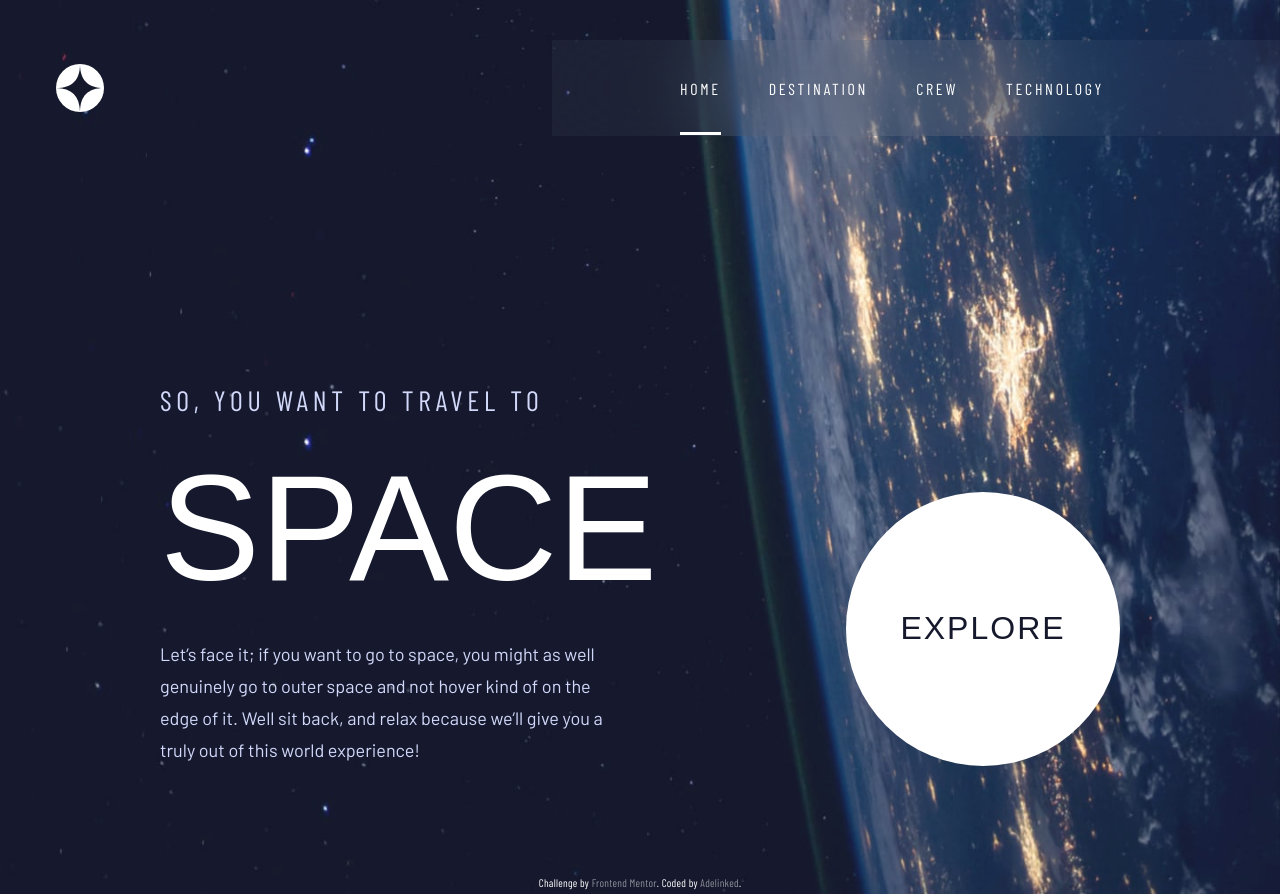
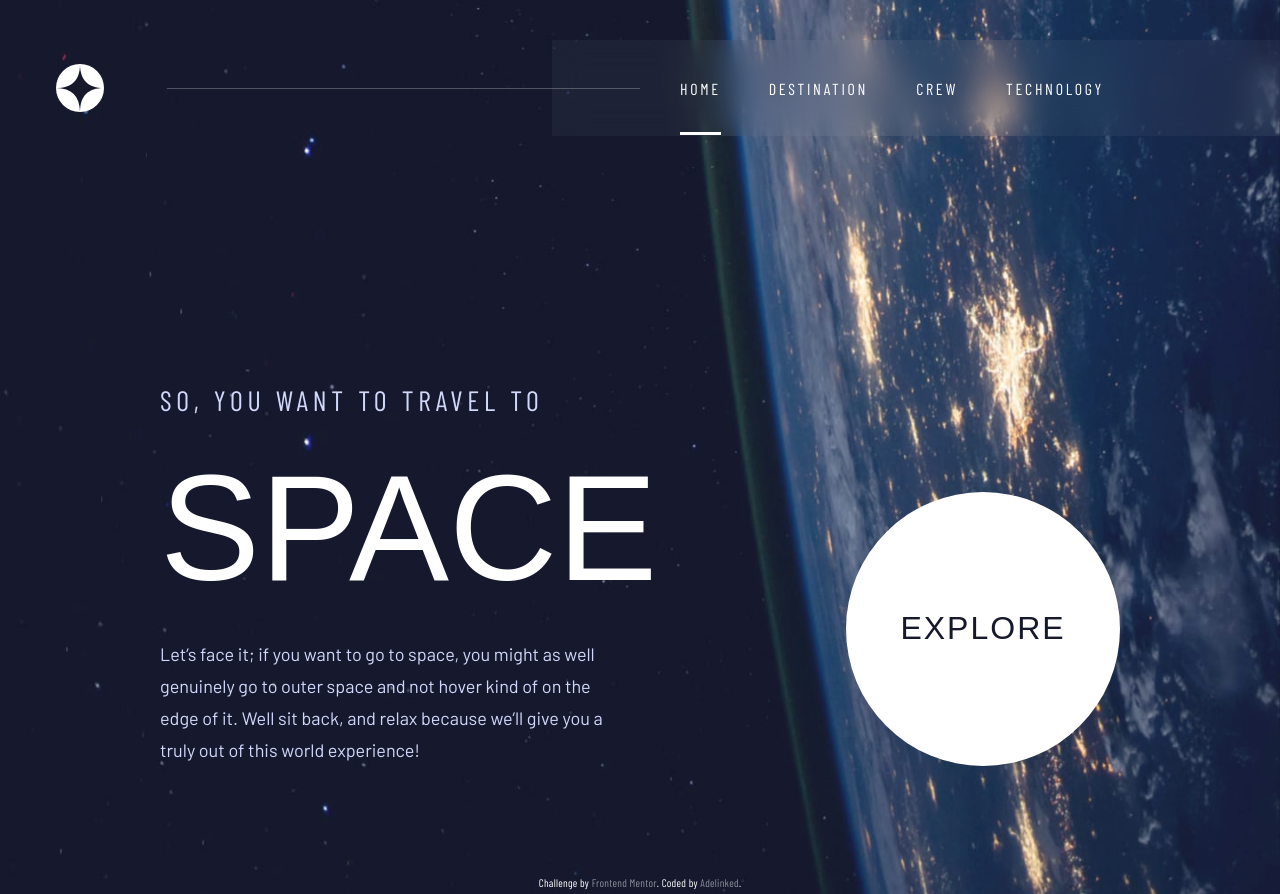
Before and after one commit to Adelinked/space-tourism, a Next.js app: page / in a window 1280 px wide. Built offline with nearby package versions, Linux system fonts and the light colour scheme; a web font is replaced by a local one.

Commit message:
add a line to the navbar

```diff
--- a/components/NavBar/NavBar.tsx
+++ b/components/NavBar/NavBar.tsx
@@ -21,13 +21,14 @@ const NavBar = () => {
         <div className="relative w-10 h-10 md:w-12 md:h-12 ">
           <Image src="/assets/shared/logo.svg" alt="Space Logo" layout="fill" />
         </div>
+        <div className="hidden lg:block absolute h-[1px] w-[28%] left-[120px] xl:w-[473px] xl:left-[167px] z-[30] bg-white opacity-25  "></div>
         <div
-          className="md:hidden hover:cursor-pointer mr-0 w-6 h-6"
+          className="md:hidden hover:cursor-pointer w-6 h-6"
           onClick={() => setShowVerticalNavBar(true)}
         >
           {showVerticalNavBar ? null : <Hamburger />}
         </div>
-        <div className="hidden md:flex justify-between items-center navBar h-full text-sm lg:text-[1rem]  md:leading-[1.0625rem] lg:leading-[1.1875rem] md:tracking-[0.1475rem] lg:tracking-[0.16875rem] px-12 lg:px-32">
+        <div className="hidden md:flex justify-between items-center navBar h-full text-sm lg:text-[1rem] md:leading-[1.0625rem] lg:leading-[1.1875rem] md:tracking-[0.1475rem] lg:tracking-[0.16875rem] px-12 lg:px-32">
           <>
             {links.map((i: string) => (
               <a
--- a/styles/globals.css
+++ b/styles/globals.css
@@ -31,12 +31,12 @@ body {
 
 .navBar {
   background: rgba(255, 255, 255, 0.04);
-  backdrop-filter: blur(40.7742px);
+  backdrop-filter: blur(15.7742px);
 }
 
 .verticalNavBar {
   background: rgba(255, 255, 255, 0.04);
-  backdrop-filter: blur(40.7742px);
+  backdrop-filter: blur(15.7742px);
 }
 
 .navBar a {
```
